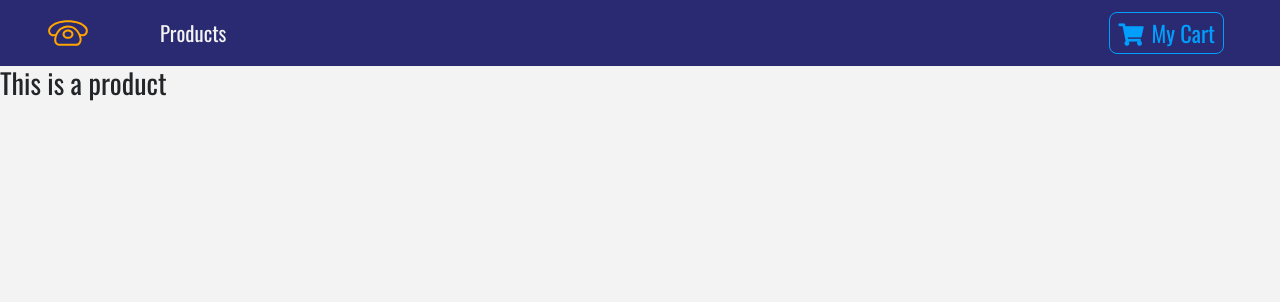
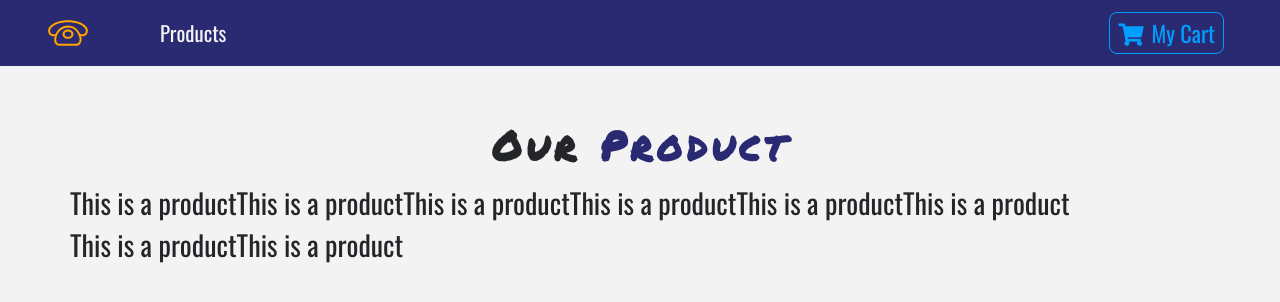
Before and after one commit to seunzone/react-demo-shop, a React (Create React App) app: page / in a window 1280 px wide. Shown: the top 302 px of the page. Built offline with nearby package versions, Linux system fonts and the light colour scheme.

Commit message:
test contextAPI to manage state

```diff
--- a/src/components/ProductList.js
+++ b/src/components/ProductList.js
@@ -1,12 +1,28 @@
-import React, { Component } from 'react';
+import React, { Component, Fragment } from 'react';
 import Product from './Product';
+import Title from './Title';
+import { ProductConsumer } from '../context';
 
 export default class ProductList extends Component {
   render() {
     return (
-      <div>
-        <Product />
-      </div>
+      <Fragment>
+        <div className="py-5">
+          <div className="container">
+            <Title name="our" title="product"/>
+            <div className="row">
+              <ProductConsumer>
+                {value=>{
+                  // console.log(value);
+                  return value.storeProducts.map( product =>{
+                    return <Product key={product.id} product={product}/>
+                  })
+                }}
+              </ProductConsumer>
+            </div>
+          </div>
+        </div>
+      </Fragment>
     )
   }
 }
--- /dev/null
+++ b/src/components/Title.js
@@ -0,0 +1,14 @@
+import React from 'react'
+
+export default function Title({name, title}) {
+  return (
+    <div className="row">
+        <div className="col-10 mx-auto my-2 text-center text-title">
+            <h1 className="text-capitalize font-weight-bold">
+                {name} <strong className="text-blue">{title}</strong>
+            </h1>
+        </div>
+
+    </div>
+  )
+}
--- /dev/null
+++ b/src/context.js
@@ -0,0 +1,32 @@
+import React, { Component } from 'react';
+import { storeProducts, detailProduct} from './data';
+
+const ProductContext = React.createContext();
+
+class ProductProvider extends Component {
+    state ={
+        storeProducts,
+        detailProduct
+    }
+    handleDetail = () =>{
+        console.log('handle details')
+    }
+    addToCart = () =>{
+        console.log('add to cart')
+    }
+  render() {
+    return (
+      <ProductContext.Provider value={{
+          ...this.state,
+          handleDetail:this.handleDetail,
+          addToCart:this.addToCart
+      }}>
+        {this.props.children}
+      </ProductContext.Provider>
+    )
+  }
+}
+
+const ProductConsumer = ProductContext.Consumer;
+
+export { ProductProvider, ProductConsumer };
--- a/src/index.js
+++ b/src/index.js
@@ -4,11 +4,14 @@ import './index.css';
 import App from './App';
 import { BrowserRouter as Router } from 'react-router-dom';
 import * as serviceWorker from './serviceWorker';
+import { ProductProvider } from './context';
 
 ReactDOM.render(
-    <Router>
-        <App />
-    </Router>,
+    <ProductProvider>
+        <Router>
+            <App />
+        </Router>
+    </ProductProvider>,
     document.getElementById('root'));
 
 // If you want your app to work offline and load faster, you can change
```
